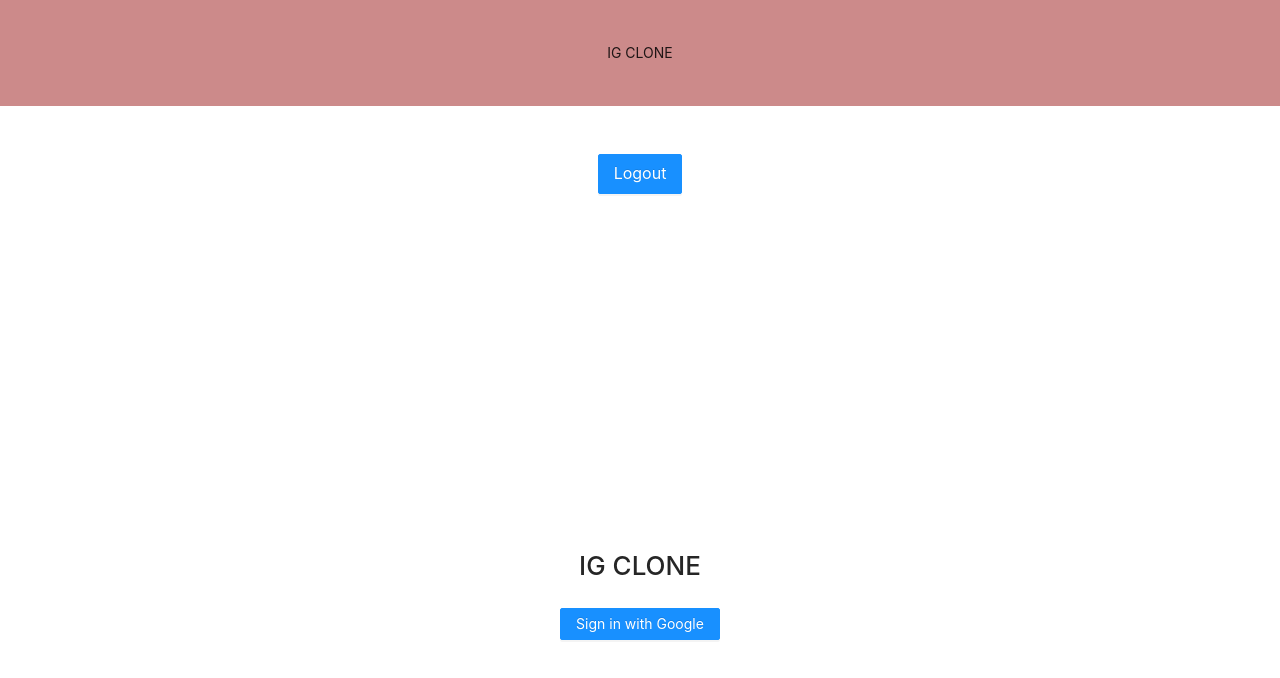
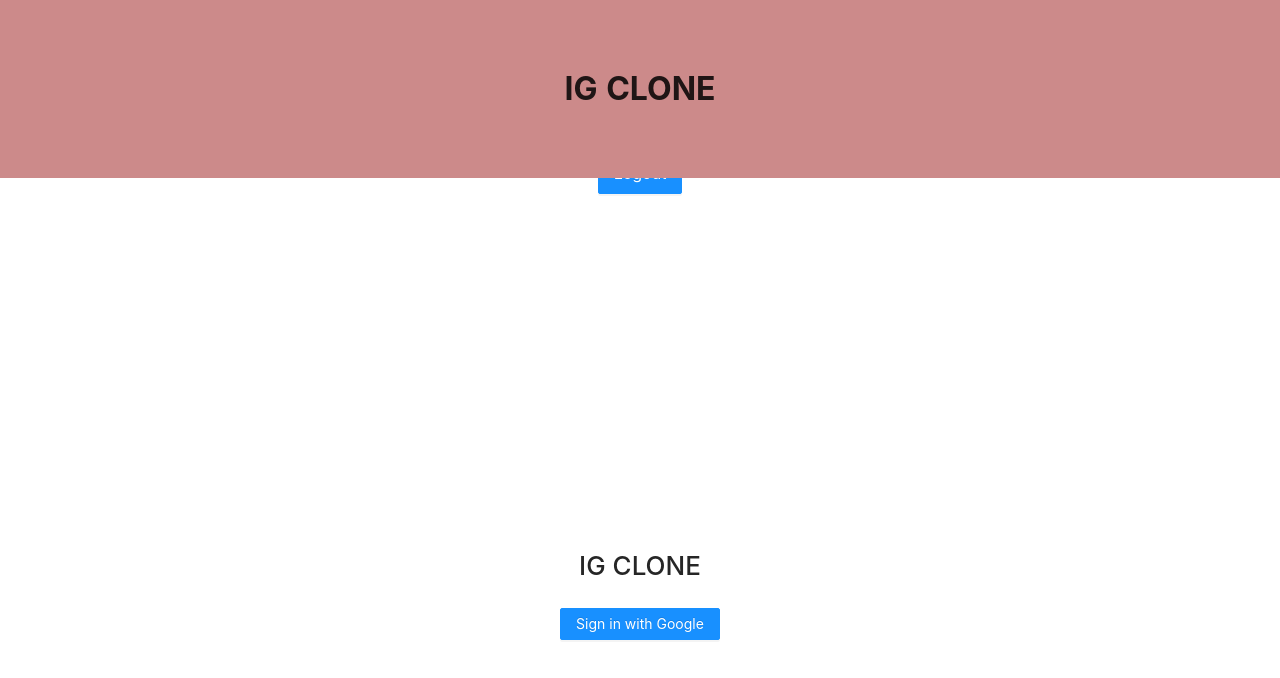
Before and after one commit to AdiFischer/ig-clone-web, a React (Create React App) app: page / in a window 1280 px wide. Shown: the top 678 px of the page. Built offline with nearby package versions, Linux system fonts and the light colour scheme.

Commit message:
some css

```diff
--- a/src/App.css
+++ b/src/App.css
@@ -9,10 +9,13 @@
 header {
   background-color: rgb(204, 138, 138);
   z-index: 1;
-  padding: 3em;
+  padding: 2em;
   position: fixed;
   width: 100vw;
   padding-bottom: 1px solid gray;
+  font-size: xx-large;
+  font-weight: bolder;
+
 }
 
 .photo-feed {
```
